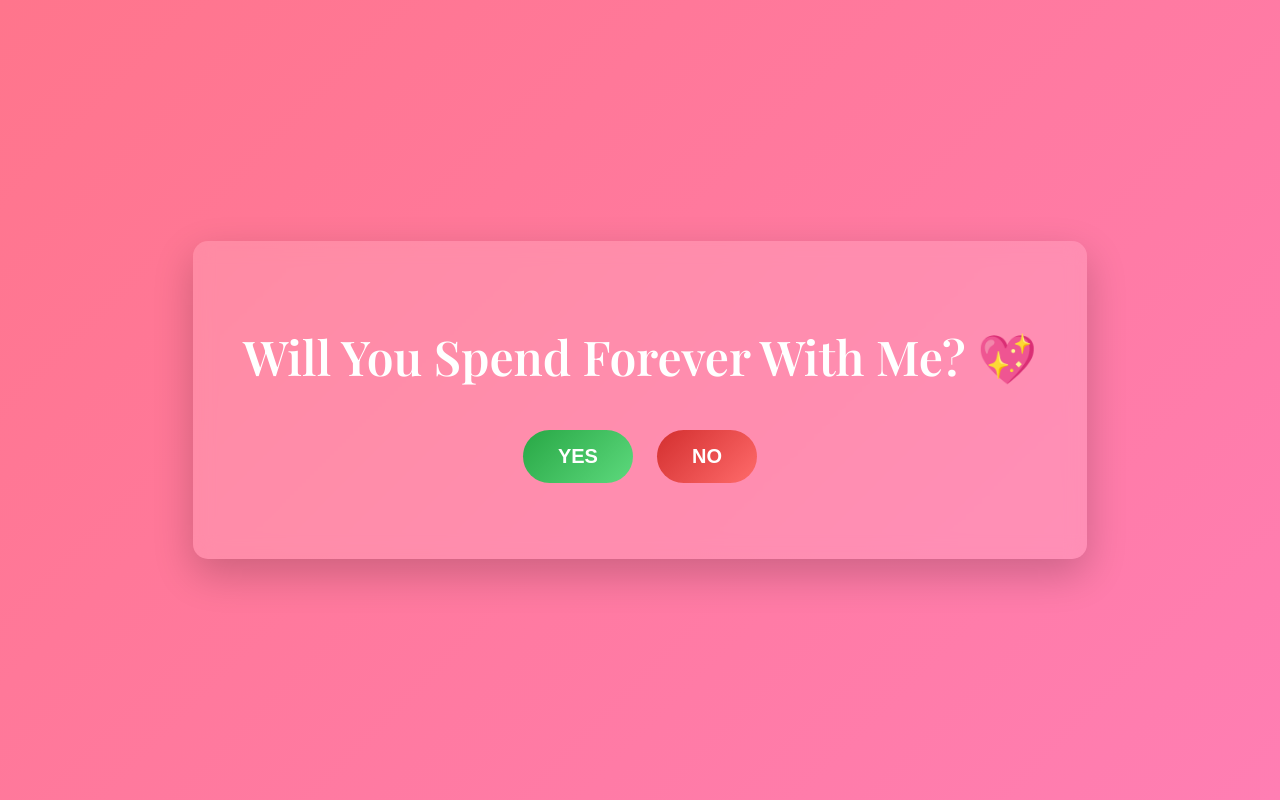
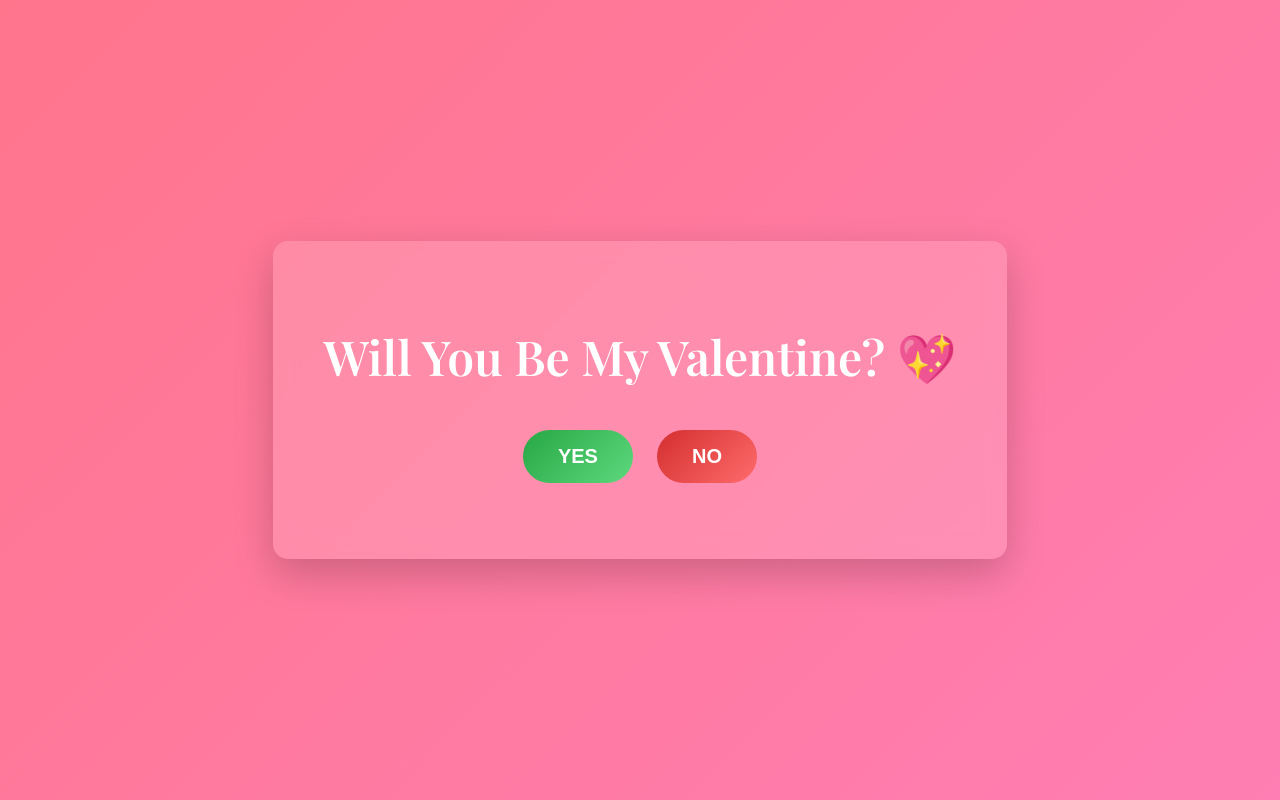
Before and after one commit to ramsatyasai/pro, a plain HTML site: page index.html in a window 1280 px wide. Drawn offline with nearby package versions, Linux system fonts and the light colour scheme.

Commit message:
Update index.html

```diff
--- a/index.html
+++ b/index.html
@@ -77,7 +77,7 @@
 </head>
 <body>
     <div class="container" id="mainContainer">
-        <h1 id="question">Will You Spend Forever With Me? 💖</h1>
+        <h1 id="question">Will You Be My Valentine? 💖</h1>
         <button class="btn yes-btn" onclick="showYesMessage()">YES</button>
         <button class="btn no-btn" onclick="askAgain()">NO</button>
         <p id="message" class="fade"></p>
```
